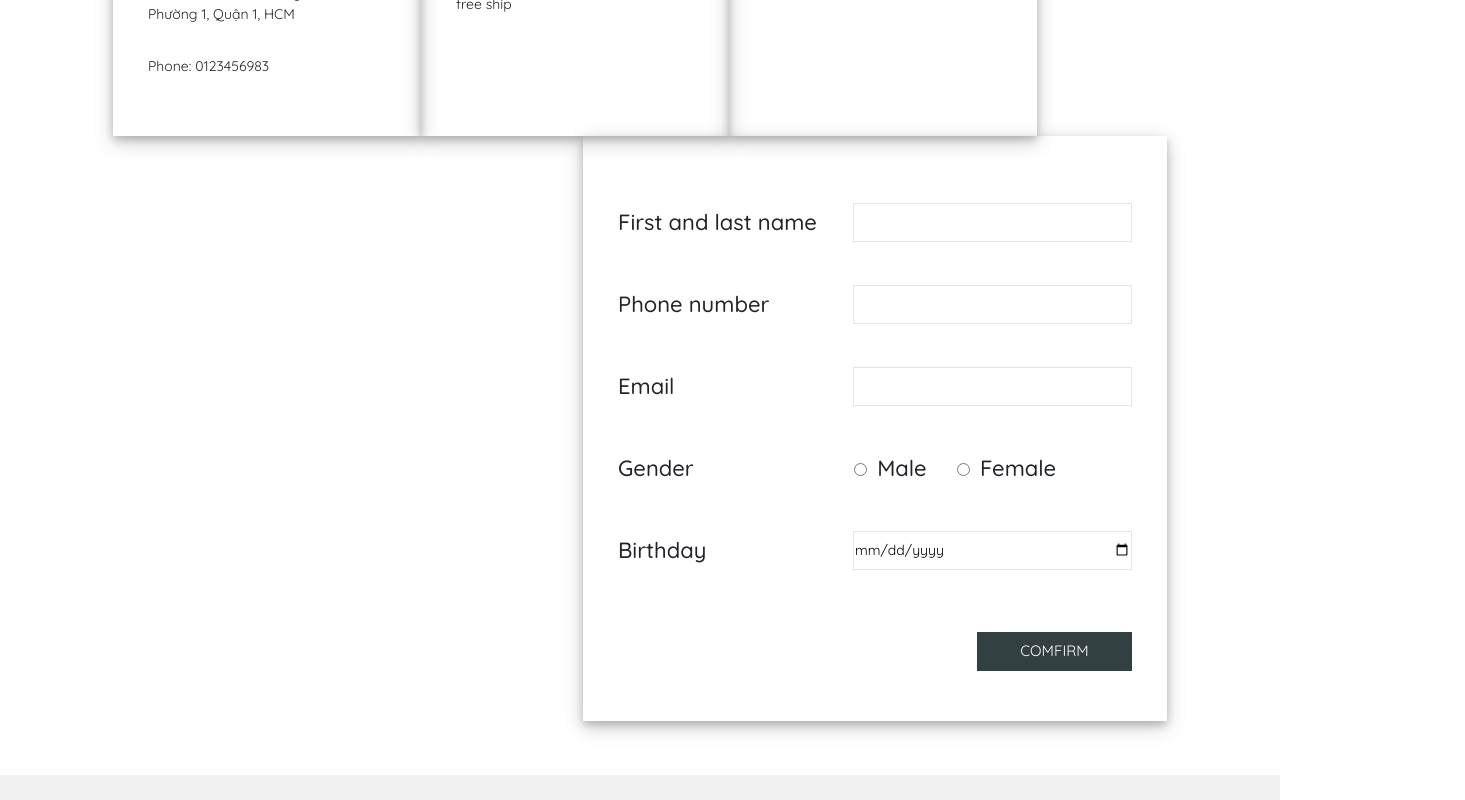
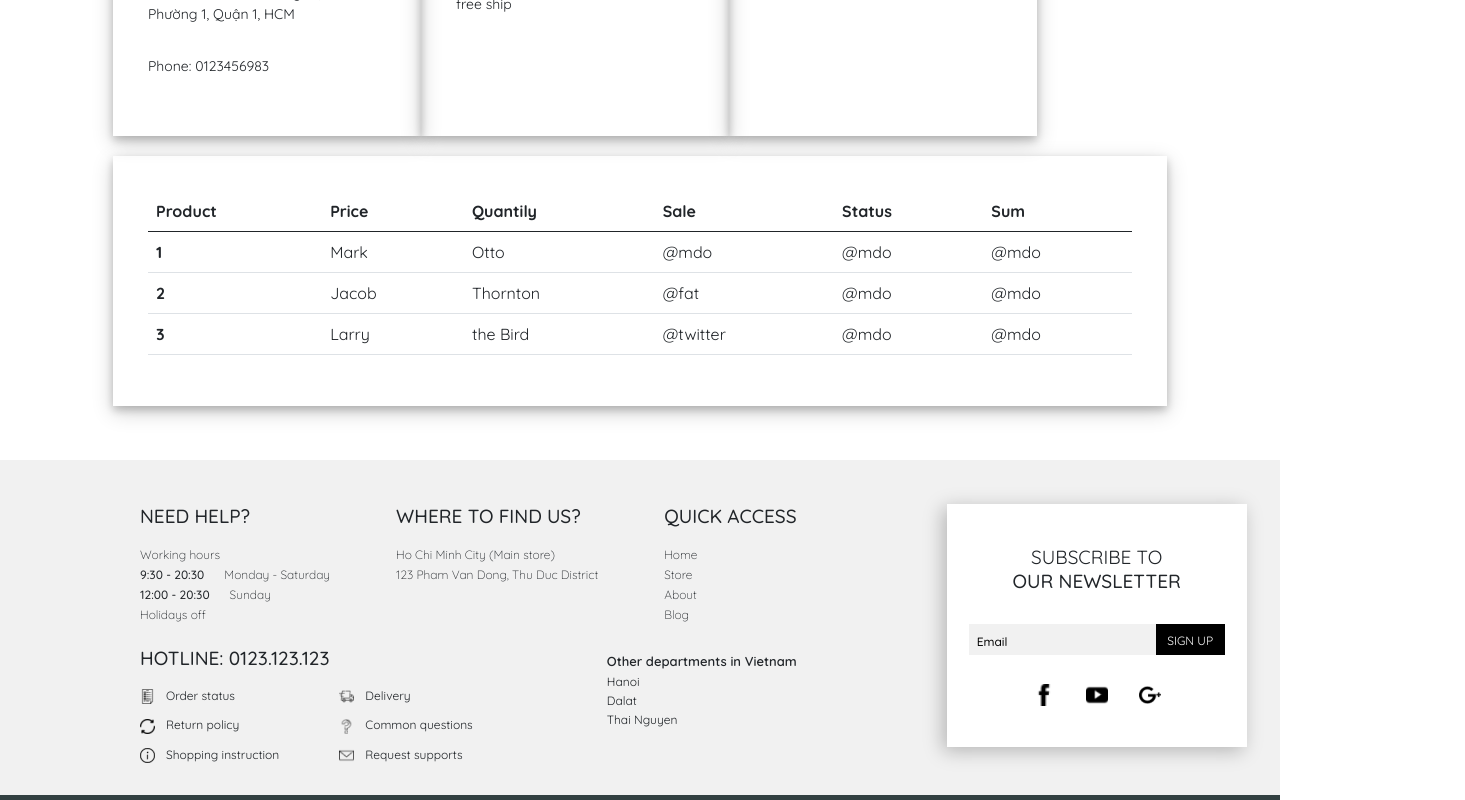
Before and after one commit to HoTrHieu/TKGD, a React (Create React App) app: page /OrderDetail in a window 1280 px wide. Shown: the part 620-1420 px from the top of the page, 1465 px wide, since content can reach past the window. Built offline with nearby package versions, Linux system fonts and the light colour scheme; the HTML template or start-up script is replaced by a standard one; a web font is replaced by a local one.

Commit message:
updateOrderDetails

```diff
--- a/src/containers/OrderDetailPage/OrderDetailPage.jsx
+++ b/src/containers/OrderDetailPage/OrderDetailPage.jsx
@@ -66,77 +66,47 @@
 
             </div>
             <div className={css.cartContent}>
-            <div className={css.cartList}>
-              {
-                listOrder.map(product => {
-                  return (
-                    <div className={css.cartItem}>
-                      <img onClick={() => product.onClick(props.history)} className={css.itemImg} src={product.imgSrc}/>
-                      <div className={css.itemInfo}>
-                        <div className={css.itemTitle}>{product.name}</div>
-                        <div className={css.itemAction}>
-                          <span>{product.price} x {product.quantity}</span>
-                          <div className={css.breakLine}></div>
-                          <div className={css.priceItem}>{getPriceItem(product)} VND</div>
-                        </div>
-                      </div>
-                    </div>
-                  )
-                })
-              }
-            </div>
             <div className={css.cartInfo}>
-              <div className={css.cartInfoContent}>
+              <div>
 
-                <div className={css.text}>
-                    <span >First and last name</span>
-                    <div className={css.name}>
-                        <input type="text"/>
-                    </div>
-                </div>
-
-                <div className={css.text}>
-                  <span>Phone number</span>
-                  <div className={css.name}>
-                    {/* <span>SDT:</span><br/> */}
-                    <input type="text" />
-                  </div>
-                </div>
-
-                <div className={css.text}>
-                  <span>Email</span>
-                  <div className={css.name}>
-                    {/* <span>SDT:</span><br/> */}
-                    <input type="text" />
-                  </div>
-                </div>
-
-                <div className={css.text}>
-                  <span>Gender</span>
-                  <div className={css.male}>
-                      <input type="radio" />
-                      <label>Male</label>
-                    </div>
-                    <div className={css.female}>
-                      <input type="radio" />
-                      <label htmlFor="">Female</label>
-                    </div>
-                </div>
-
-                <div className={css.text}>
-                  <label>Birthday</label><br/>
-                  <div className={css.name}>
-                    {/* <span>SDT:</span><br/> */}
-                    <input type="date" />
-                  </div>
-                </div>
-
-                <div className={css.totlaContainer}>
-                  {/* <div className={css.priceInfo}>
-                    <span>Total price: <span className={css.price}>{totalPrice}&nbsp;VND</span></span>
-                  </div> */}
-                  <button className={css.btnOrder}>COMFIRM</button>
-                </div>
+                                <table class="table">
+                    <thead>
+                        <tr>
+                        <th scope="col">Product</th>
+                        <th scope="col">Price</th>
+                        <th scope="col">Quantily</th>
+                        <th scope="col">Sale</th>
+                        <th scope="col">Status</th>
+                        <th scope="col">Sum</th>
+                        </tr>
+                    </thead>
+                    <tbody>
+                        <tr>
+                        <th scope="row">1</th>
+                        <td>Mark</td>
+                        <td>Otto</td>
+                        <td>@mdo</td>
+                        <td>@mdo</td>
+                        <td>@mdo</td>
+                        </tr>
+                        <tr>
+                        <th scope="row">2</th>
+                        <td>Jacob</td>
+                        <td>Thornton</td>
+                        <td>@fat</td>
+                        <td>@mdo</td>
+                        <td>@mdo</td>
+                        </tr>
+                        <tr>
+                        <th scope="row">3</th>
+                        <td>Larry</td>
+                        <td>the Bird</td>
+                        <td>@twitter</td>
+                        <td>@mdo</td>
+                        <td>@mdo</td>
+                        </tr>
+                    </tbody>
+                    </table>
 
               </div>
             </div>
--- a/src/containers/OrderDetailPage/OrderDetailPage.module.css
+++ b/src/containers/OrderDetailPage/OrderDetailPage.module.css
@@ -63,9 +63,10 @@
 }
 
 .cartInfo{
+    margin-top: 20px;
     padding: 35px;
     box-shadow: 0 4px 8px 0 rgba(0, 0, 0, 0.2), 0 6px 20px 0 rgba(0, 0, 0, 0.19);
-    width: 584px;
+    width: 100%;
     height: auto;
 }
 
```
